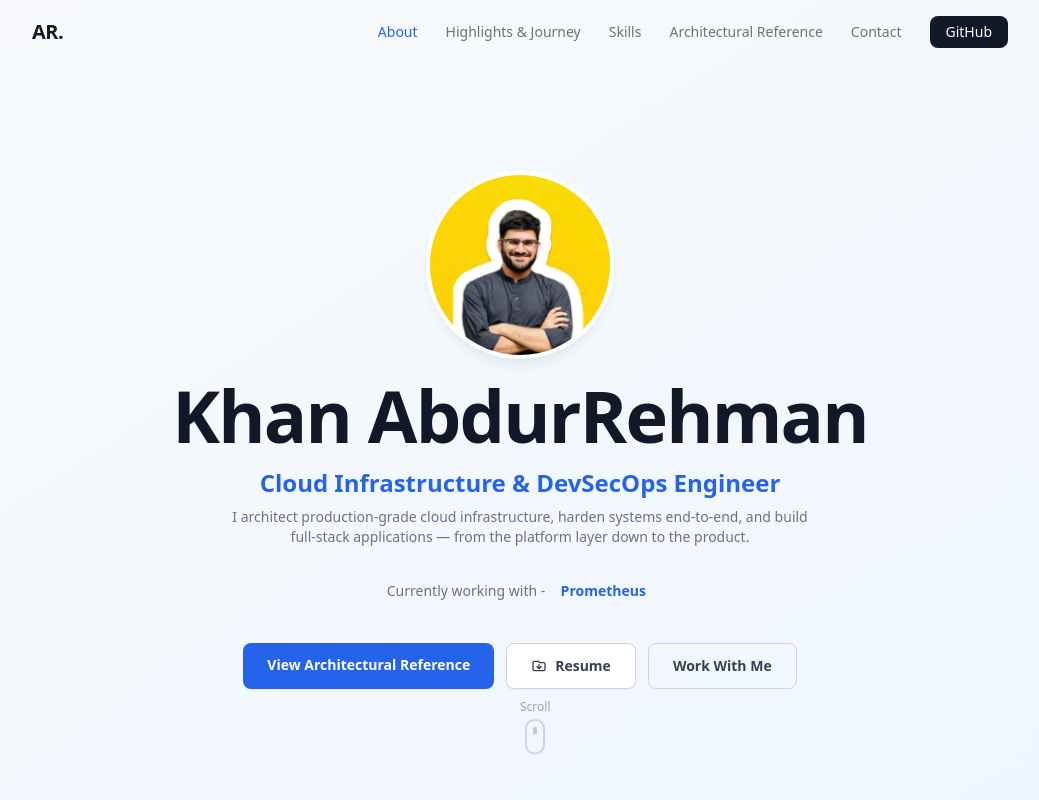
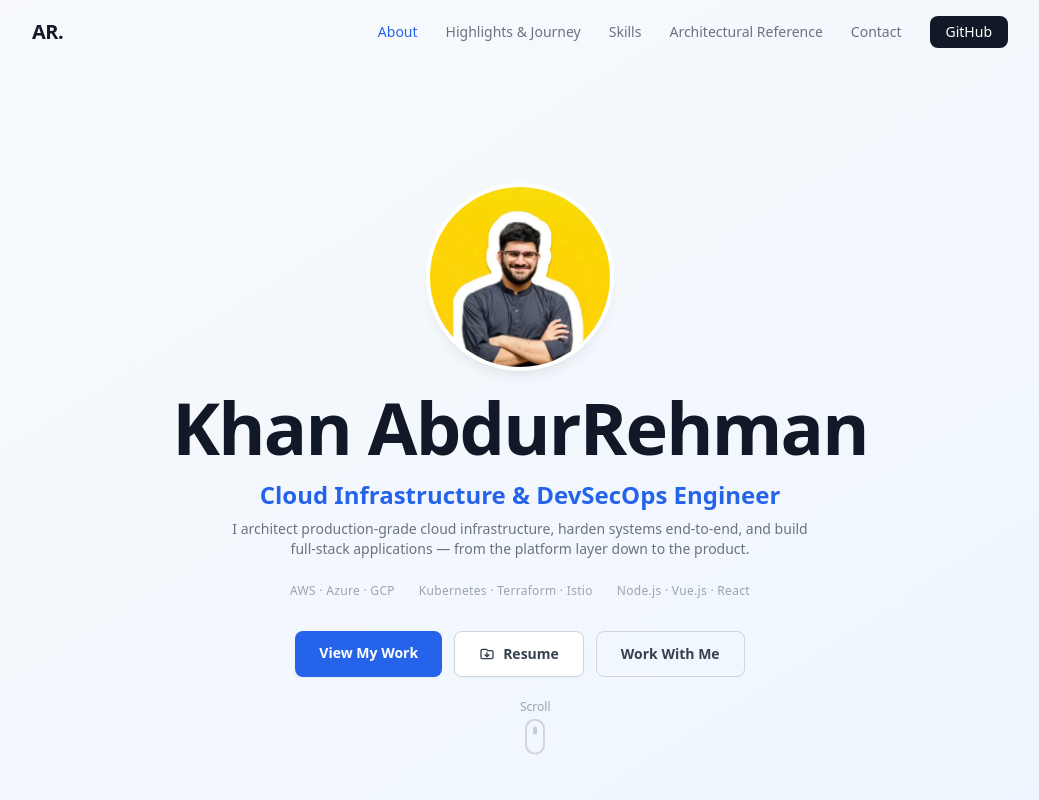
Before and after one commit to AbdurRehman924/Personal-Portfolio, a React (Create React App) app: page / in a window 1280 px wide. Shown: the top 800 px of the page, without its empty margins (120-1159 px from the left). Built offline with nearby package versions, Linux system fonts and the light colour scheme.

Commit message:
refactor(hero): replace skill ticker with static credibility bar

```diff
--- a/src/components/Hero.jsx
+++ b/src/components/Hero.jsx
@@ -1,22 +1,12 @@
 import { useEffect, useState } from 'react';
-
-const skills = ['AWS', 'AZURE', 'GCP', 'Terraform', 'Kubernetes', 'Docker', 'Istio', 'ArgoCD', 'Prometheus', 'Falco', 'Loki', 'Jaeger', 'DevSecOps', 'CI/CD', 'Github Actions', 'MongoDB', 'Express.js', 'React.js', 'Vue.js', 'Node.js', 'JavaScript'];
 
 const Hero = () => {
   const [showScroll, setShowScroll] = useState(true);
-  const [currentSkill, setCurrentSkill] = useState(0);
 
   useEffect(() => {
     const onScroll = () => setShowScroll(window.scrollY < 100);
     window.addEventListener('scroll', onScroll);
     return () => window.removeEventListener('scroll', onScroll);
-  }, []);
-
-  useEffect(() => {
-    const interval = setInterval(() => {
-      setCurrentSkill(prev => (prev + 1) % skills.length);
-    }, 800);
-    return () => clearInterval(interval);
   }, []);
 
   return (
@@ -37,12 +27,11 @@ const Hero = () => {
           I architect production-grade cloud infrastructure, harden systems end-to-end, and build full-stack applications — from the platform layer down to the product.
         </p>
 
-        {/* Skill ticker */}
-        <div className="h-10 flex items-center justify-center mb-8">
-          <span className="text-gray-500 text-sm mr-2">Currently working with -</span>
-          <span className="font-semibold text-blue-600 text-sm min-w-[100px] inline-block transition-all duration-500">
-            {skills[currentSkill]}
-          </span>
+        {/* Credibility bar */}
+        <div className="flex items-center justify-center gap-6 mb-8 flex-wrap">
+          {["AWS · Azure · GCP", "Kubernetes · Terraform · Istio", "Node.js · Vue.js · React"].map((item, i) => (
+            <span key={i} className="text-xs text-gray-400 font-medium tracking-wide">{item}</span>
+          ))}
         </div>
 
         {/* CTAs */}
@@ -51,7 +40,7 @@ const Hero = () => {
             href="#architectural-reference"
             className="bg-blue-600 text-white px-6 py-3 rounded-lg text-sm font-semibold hover:bg-blue-700 transition-colors shadow-sm"
           >
-            View Architectural Reference
+            View My Work
           </a>
           <a
             href={`${process.env.PUBLIC_URL}/resume.pdf`}
```
